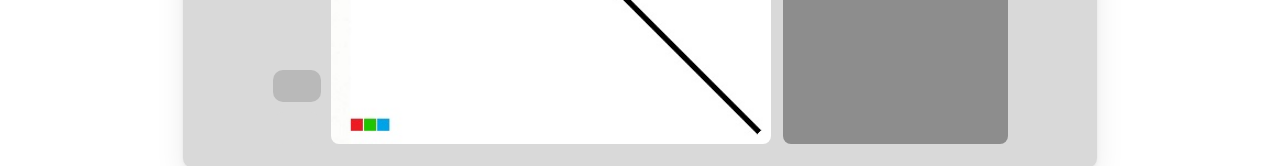
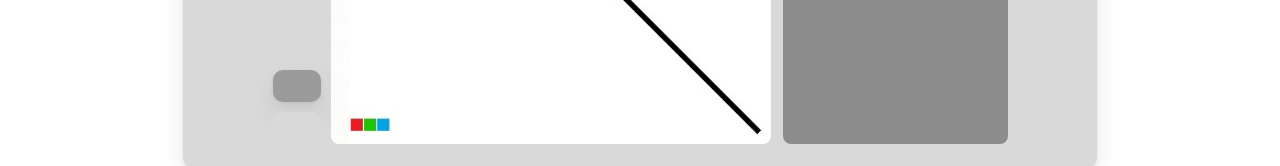
Before and after one commit to aaronmerino/personal-website, a Next.js app: page / in a window 1280 px wide. Shown: the part 485-651 px from the top of the page. Built offline with nearby package versions, Linux system fonts and the light colour scheme.

Commit message:
added shadows to post buttons

```diff
--- a/app/components/post.module.css
+++ b/app/components/post.module.css
@@ -40,11 +40,12 @@
 }
 
 .button.enabled:hover {
-  background: #9e9e9e;
+  background: #b1b1b1;
 }
 
 .enabled {
-  background: #b9b9b9;
+  background: #9b9b9b;
+  box-shadow: 0px 0.8px 2px rgba(0,0,0,.032),0px 2.7px 6.7px rgba(0,0,0,.048),0px 12px 30px rgba(0,0,0,.08);
 }
 
 .disabled {
```
